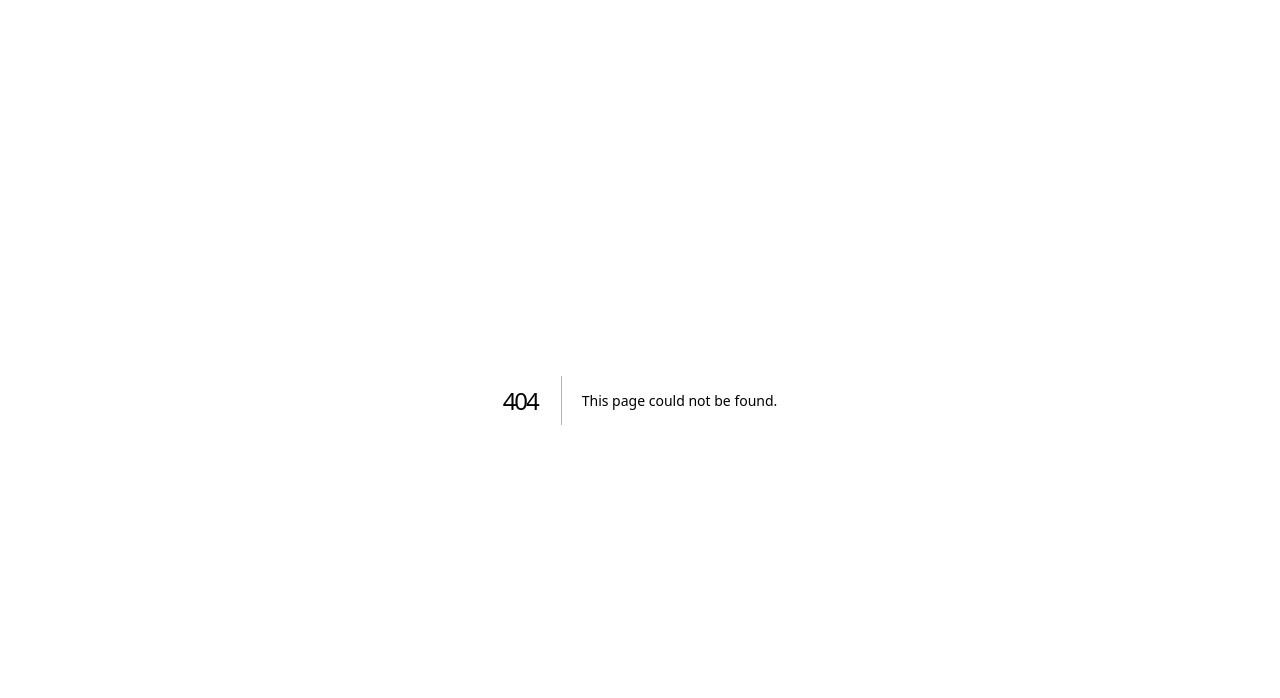
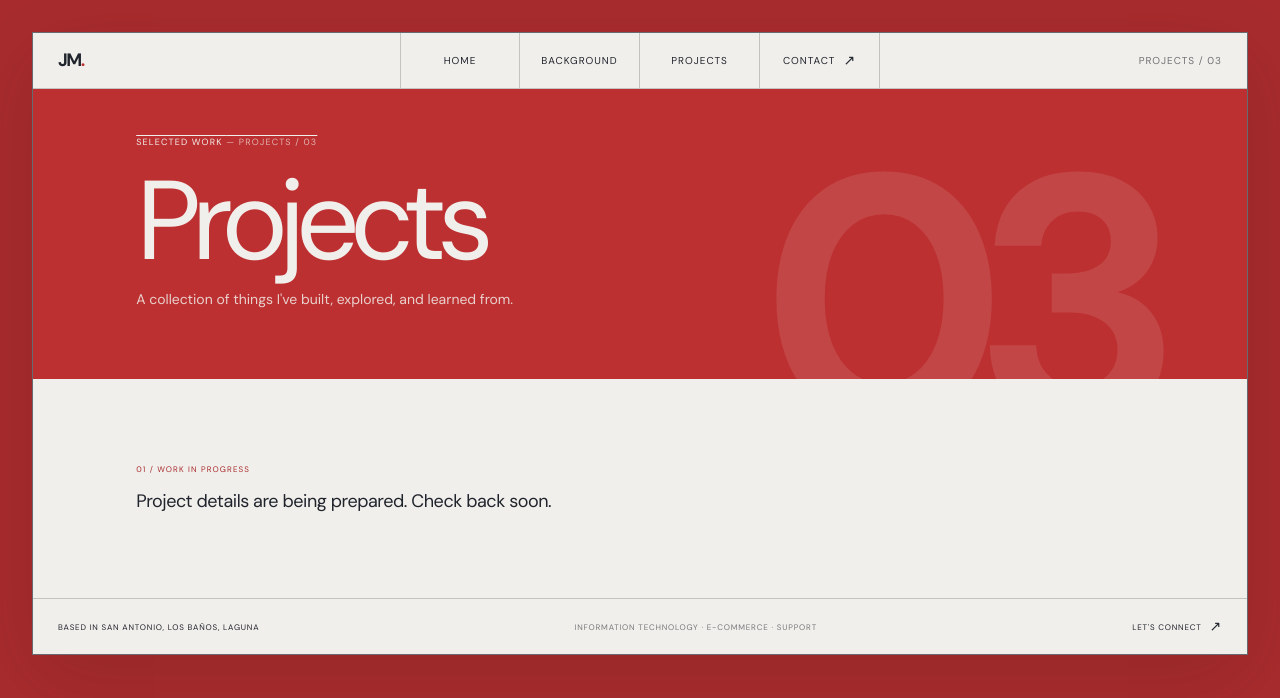
Before and after one commit to jaykaysituation/yajyPortfolio, a Next.js app: page /projects in a window 1280 px wide. Before the commit this address had no page. Shown: the top 698 px of the page. Built offline with nearby package versions, Linux system fonts and the light colour scheme.

Commit message:
Added temporary projects page. added animation to contacts page

```diff
--- a/app/about/page.tsx
+++ b/app/about/page.tsx
@@ -39,6 +39,7 @@ export default function AboutPage() {
         <nav className="navigation" aria-label="Main navigation">
           <a href="/">HOME</a>
           <a href="#background">BACKGROUND</a>
+          <a href="/projects">PROJECTS</a>
           <a href="/contact">CONTACT <span aria-hidden="true">↗</span></a>
         </nav>
         <span className="topbar-note">ABOUT / 02</span>
--- a/app/contact/page.tsx
+++ b/app/contact/page.tsx
@@ -26,20 +26,21 @@ export default function ContactPage() {
         <a className="wordmark" href="/" aria-label="Juliane Mariano home">JM<span>.</span></a>
         <nav className="navigation" aria-label="Main navigation">
           <a href="/">HOME</a>
-          <a href="/about">ABOUT</a>
-          <a href="mailto:julianekm02@gmail.com">EMAIL <span aria-hidden="true">↗</span></a>
+          <a href="/about">BACKGROUND</a>
+          <a href="/projects">PROJECTS</a>
+          <a href="#contact" aria-current="page">CONTACT <span aria-hidden="true">↗</span></a>
         </nav>
-        <span className="topbar-note">CONTACT / 03</span>
+        <span className="topbar-note">CONTACT / 04</span>
       </header>
 
-      <section className="contact-content">
-        <div className="contact-heading">
+      <section className="contact-content" id="contact">
+        <div className="contact-heading motion-enter">
           <p className="overline">HAVE AN IDEA? <span>— GET IN TOUCH</span></p>
           <h1>Let&apos;s talk.</h1>
           <p>Have a question or opportunity in mind? Send a note.</p>
         </div>
 
-        <div className="contact-layout">
+        <div className="contact-layout motion-enter motion-delay-one">
           <ContactForm />
           <aside className="contact-aside">
             <p className="contact-aside-label">DIRECT EMAIL</p>
@@ -62,7 +63,7 @@ export default function ContactPage() {
         </div>
       </section>
 
-      <footer className="hero-footer">
+      <footer className="hero-footer motion-enter motion-delay-two">
         <span>BASED IN SAN ANTONIO, LOS BAÑOS, LAGUNA</span>
         <span>INFORMATION TECHNOLOGY · E-COMMERCE · SUPPORT</span>
         <a href="/about">ABOUT <span aria-hidden="true">↗</span></a>
--- a/app/globals.css
+++ b/app/globals.css
@@ -107,6 +107,15 @@ h1 { margin: 0; font-size: clamp(4rem, 10.2vw, 8.5rem); line-height: 0.96; font-
 .hero-footer { min-height: 55px; display: flex; justify-content: space-between; align-items: center; gap: 16px; padding: 0 25px; font-size: 8px; letter-spacing: 0.1em; }
 .hero-footer > span:nth-child(2) { color: rgba(32, 36, 45, 0.58); }
 .hero-footer a { display: flex; align-items: center; transform-origin: right center; transition: scale 180ms ease; }
+
+.projects-banner { min-height: 290px; position: relative; overflow: hidden; padding: 47px 8.5% 42px; background: var(--red); color: var(--paper); }
+.projects-banner .overline span { color: rgba(241, 239, 235, 0.68); }
+.projects-banner h1 { position: relative; z-index: 1; margin: 18px 0 13px; font-size: clamp(4rem, 9vw, 7rem); }
+.projects-banner > p:last-of-type { position: relative; z-index: 1; max-width: 420px; margin: 0; color: rgba(241, 239, 235, 0.84); font-size: 14px; line-height: 1.6; }
+.projects-banner-index { position: absolute; right: 8%; bottom: -0.28em; color: rgba(241, 239, 235, 0.11); font-size: clamp(11rem, 28vw, 22rem); font-weight: 700; line-height: 1; letter-spacing: -0.1em; }
+.projects-empty { min-height: 220px; display: flex; flex-direction: column; justify-content: center; padding: 38px 8.5%; border-bottom: 1px solid var(--line); }
+.projects-empty > span { color: var(--red-deep); font-size: 8px; letter-spacing: 0.14em; }
+.projects-empty p { margin: 13px 0 0; font-size: 18px; letter-spacing: -0.025em; }
 
 .about-intro { padding: 54px 8.5% 48px; border-bottom: 1px solid var(--line); }
 .about-intro h1 { max-width: 940px; margin: 18px 0 20px; white-space: normal; font-size: clamp(3.2rem, 7.2vw, 6.6rem); line-height: 0.98; }
@@ -252,6 +261,11 @@ h1 { margin: 0; font-size: clamp(4rem, 10.2vw, 8.5rem); line-height: 0.96; font-
   .experience-card h3 { font-size: 17px; }
   .skills-section { padding: 25px 22px 30px; }
   .contact-content { padding: 35px 22px 38px; }
+  .projects-banner { min-height: 245px; padding: 36px 22px 32px; }
+  .projects-banner h1 { margin: 15px 0 11px; font-size: clamp(3.5rem, 15vw, 5.4rem); }
+  .projects-banner > p:last-of-type { max-width: 310px; font-size: 13px; }
+  .projects-empty { min-height: 180px; padding: 30px 22px; }
+  .projects-empty p { font-size: 16px; }
   .contact-heading h1 { font-size: clamp(3.5rem, 15vw, 5.4rem); }
   .contact-layout { grid-template-columns: 1fr; gap: 34px; margin-top: 26px; }
   .social-heading { margin-top: 27px; }
--- a/app/page.tsx
+++ b/app/page.tsx
@@ -34,6 +34,7 @@ export default function Home() {
         <nav className="navigation" aria-label="Main navigation">
           <a href="#home">HOME</a>
           <a href="/about">BACKGROUND</a>
+          <a href="/projects">PROJECTS</a>
           <a href="/contact">CONTACT <span aria-hidden="true">↗</span></a>
         </nav>
         <span className="topbar-note">PORTFOLIO / 2026</span>
--- /dev/null
+++ b/app/projects/page.tsx
@@ -0,0 +1,34 @@
+export default function ProjectsPage() {
+  return (
+    <main className="portfolio-shell projects-page">
+      <header className="topbar">
+        <a className="wordmark" href="/" aria-label="Juliane Mariano home">JM<span>.</span></a>
+        <nav className="navigation" aria-label="Main navigation">
+          <a href="/">HOME</a>
+          <a href="/about">BACKGROUND</a>
+          <a href="#projects" aria-current="page">PROJECTS</a>
+          <a href="/contact">CONTACT <span aria-hidden="true">↗</span></a>
+        </nav>
+        <span className="topbar-note">PROJECTS / 03</span>
+      </header>
+
+      <section className="projects-banner motion-enter" id="projects" aria-labelledby="projects-title">
+        <p className="overline">SELECTED WORK <span>— PROJECTS / 03</span></p>
+        <h1 id="projects-title">Projects</h1>
+        <p>A collection of things I&apos;ve built, explored, and learned from.</p>
+        <span className="projects-banner-index" aria-hidden="true">03</span>
+      </section>
+
+      <section className="projects-empty motion-enter motion-delay-one" aria-label="Project portfolio">
+        <span>01 / WORK IN PROGRESS</span>
+        <p>Project details are being prepared. Check back soon.</p>
+      </section>
+
+      <footer className="hero-footer motion-enter motion-delay-two">
+        <span>BASED IN SAN ANTONIO, LOS BAÑOS, LAGUNA</span>
+        <span>INFORMATION TECHNOLOGY · E-COMMERCE · SUPPORT</span>
+        <a href="/contact">LET&apos;S CONNECT <span aria-hidden="true">↗</span></a>
+      </footer>
+    </main>
+  );
+}
```
Also changed, not shown: 1 other file (tests, documents, lock files or other folders).
